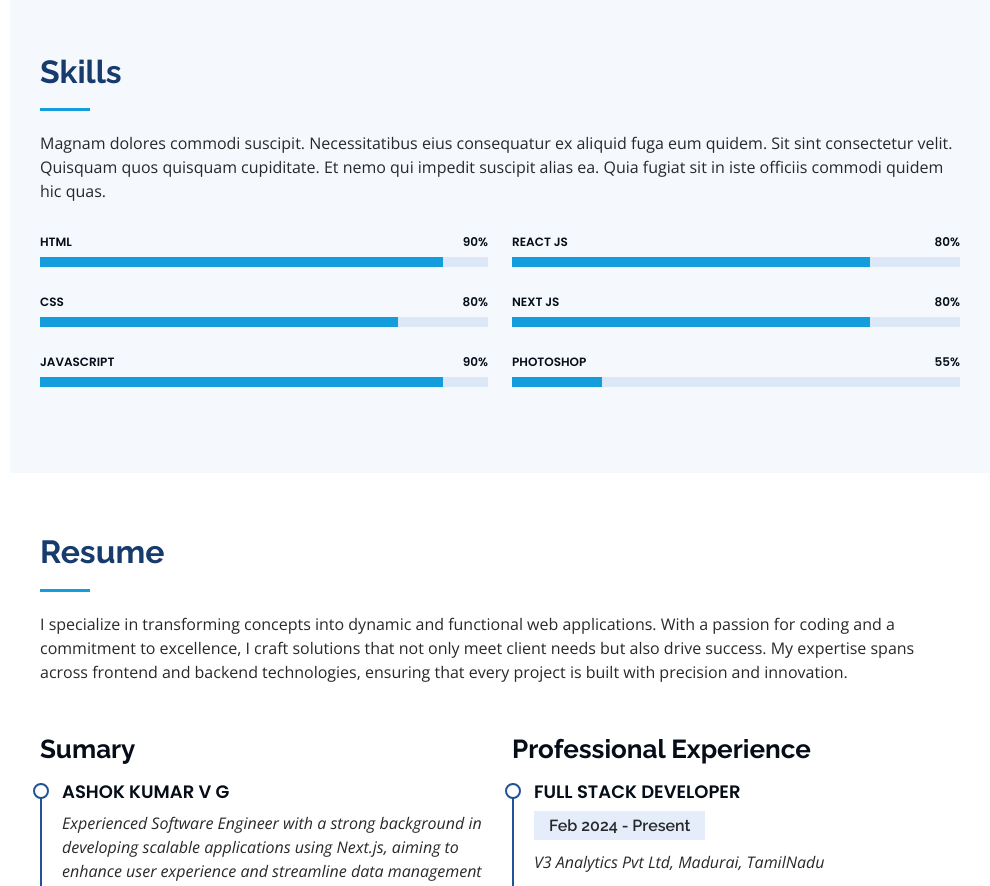
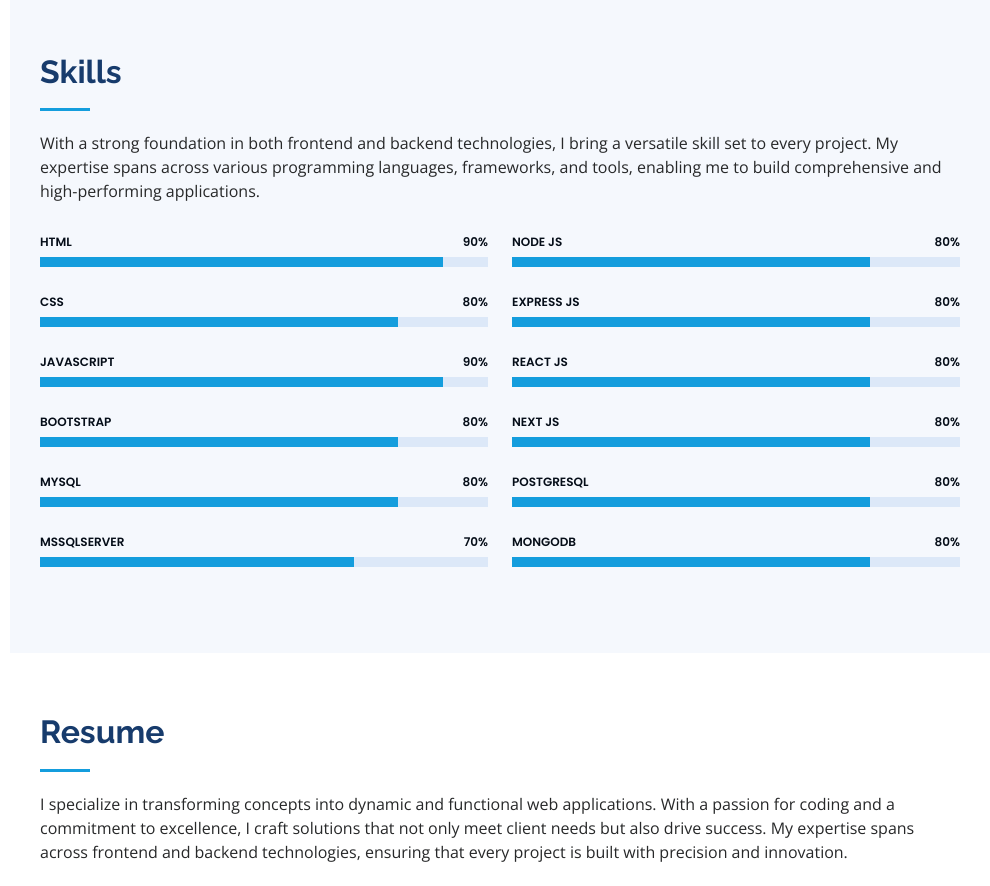
Before and after one commit to AshokAshok24/my-portfolio, a Next.js app: page / in a window 1280 px wide. Shown: the part 1960-2846 px from the top of the page, without its empty margins (290-1280 px from the left). Built offline with nearby package versions, Linux system fonts and the light colour scheme.

Commit message:
skills added db

```diff
--- a/components/Skills.jsx
+++ b/components/Skills.jsx
@@ -8,7 +8,7 @@ const Skills = () => {
 
                     <div class="section-title">
                         <h2>Skills</h2>
-                        <p>Magnam dolores commodi suscipit. Necessitatibus eius consequatur ex aliquid fuga eum quidem. Sit sint consectetur velit. Quisquam quos quisquam cupiditate. Et nemo qui impedit suscipit alias ea. Quia fugiat sit in iste officiis commodi quidem hic quas.</p>
+                        <p>With a strong foundation in both frontend and backend technologies, I bring a versatile skill set to every project. My expertise spans across various programming languages, frameworks, and tools, enabling me to build comprehensive and high-performing applications.</p>
                     </div>
 
                     <div class="row skills-content">
@@ -18,21 +18,42 @@ const Skills = () => {
                             <div class="progress">
                                 <span class="skill">HTML <i class="val">90%</i></span>
                                 <div class="progress-bar-wrap">
-                                    <div class="progress-bar" style={{width:"90%"}} role="progressbar" aria-valuenow="100" aria-valuemin="0" aria-valuemax="100"></div>
+                                    <div class="progress-bar" style={{ width: "90%" }} role="progressbar" aria-valuenow="100" aria-valuemin="0" aria-valuemax="100"></div>
                                 </div>
                             </div>
 
                             <div class="progress">
                                 <span class="skill">CSS <i class="val">80%</i></span>
                                 <div class="progress-bar-wrap">
-                                    <div class="progress-bar" style={{width:"80%"}} role="progressbar" aria-valuenow="90" aria-valuemin="0" aria-valuemax="100"></div>
+                                    <div class="progress-bar" style={{ width: "80%" }} role="progressbar" aria-valuenow="90" aria-valuemin="0" aria-valuemax="100"></div>
                                 </div>
                             </div>
 
                             <div class="progress">
                                 <span class="skill">JavaScript <i class="val">90%</i></span>
                                 <div class="progress-bar-wrap">
-                                    <div class="progress-bar" style={{width:"90%"}} role="progressbar" aria-valuenow="75" aria-valuemin="0" aria-valuemax="100"></div>
+                                    <div class="progress-bar" style={{ width: "90%" }} role="progressbar" aria-valuenow="75" aria-valuemin="0" aria-valuemax="100"></div>
+                                </div>
+                            </div>
+
+                            <div class="progress">
+                                <span class="skill">Bootstrap <i class="val">80%</i></span>
+                                <div class="progress-bar-wrap">
+                                    <div class="progress-bar" style={{ width: "80%" }} role="progressbar" aria-valuenow="55" aria-valuemin="0" aria-valuemax="100"></div>
+                                </div>
+                            </div>
+
+                            <div class="progress">
+                                <span class="skill">MySQL <i class="val">80%</i></span>
+                                <div class="progress-bar-wrap">
+                                    <div class="progress-bar" style={{ width: "80%" }} role="progressbar" aria-valuenow="55" aria-valuemin="0" aria-valuemax="100"></div>
+                                </div>
+                            </div>
+
+                            <div class="progress">
+                                <span class="skill">MSSQLSERVER <i class="val">70%</i></span>
+                                <div class="progress-bar-wrap">
+                                    <div class="progress-bar" style={{ width: "70%" }} role="progressbar" aria-valuenow="55" aria-valuemin="0" aria-valuemax="100"></div>
                                 </div>
                             </div>
 
@@ -41,23 +62,44 @@ const Skills = () => {
                         <div class="col-lg-6" data-aos="fade-up" data-aos-delay="100">
 
                             <div class="progress">
-                                <span class="skill">React JS <i class="val">80%</i></span>
+                                <span class="skill">Node JS <i class="val">80%</i></span>
                                 <div class="progress-bar-wrap">
-                                    <div class="progress-bar" style={{width:"80%"}} role="progressbar" aria-valuenow="80" aria-valuemin="0" aria-valuemax="100"></div>
+                                    <div class="progress-bar" style={{ width: "80%" }} role="progressbar" aria-valuenow="80" aria-valuemin="0" aria-valuemax="100"></div>
+                                </div>
+                            </div>
+
+                            <div class="progress">
+                                <span class="skill">Express JS<i class="val">80%</i></span>
+                                <div class="progress-bar-wrap">
+                                    <div class="progress-bar" style={{ width: "80%" }} role="progressbar" aria-valuenow="90" aria-valuemin="0" aria-valuemax="100"></div>
+                                </div>
+                            </div>
+
+                            <div class="progress">
+                                <span class="skill">React JS<i class="val">80%</i></span>
+                                <div class="progress-bar-wrap">
+                                    <div class="progress-bar" style={{ width: "80%" }} role="progressbar" aria-valuenow="90" aria-valuemin="0" aria-valuemax="100"></div>
                                 </div>
                             </div>
 
                             <div class="progress">
                                 <span class="skill">Next JS<i class="val">80%</i></span>
                                 <div class="progress-bar-wrap">
-                                    <div class="progress-bar" style={{width:"80%"}} role="progressbar" aria-valuenow="90" aria-valuemin="0" aria-valuemax="100"></div>
+                                    <div class="progress-bar" style={{ width: "80%" }} role="progressbar" aria-valuenow="90" aria-valuemin="0" aria-valuemax="100"></div>
                                 </div>
                             </div>
 
                             <div class="progress">
-                                <span class="skill">Photoshop <i class="val">55%</i></span>
+                                <span class="skill">PostgreSQL <i class="val">80%</i></span>
                                 <div class="progress-bar-wrap">
-                                    <div class="progress-bar" style={{width:"20%"}} role="progressbar" aria-valuenow="55" aria-valuemin="0" aria-valuemax="100"></div>
+                                    <div class="progress-bar" style={{ width: "80%" }} role="progressbar" aria-valuenow="55" aria-valuemin="0" aria-valuemax="100"></div>
+                                </div>
+                            </div>
+
+                            <div class="progress">
+                                <span class="skill">MongoDB <i class="val">80%</i></span>
+                                <div class="progress-bar-wrap">
+                                    <div class="progress-bar" style={{ width: "80%" }} role="progressbar" aria-valuenow="55" aria-valuemin="0" aria-valuemax="100"></div>
                                 </div>
                             </div>
 
```
